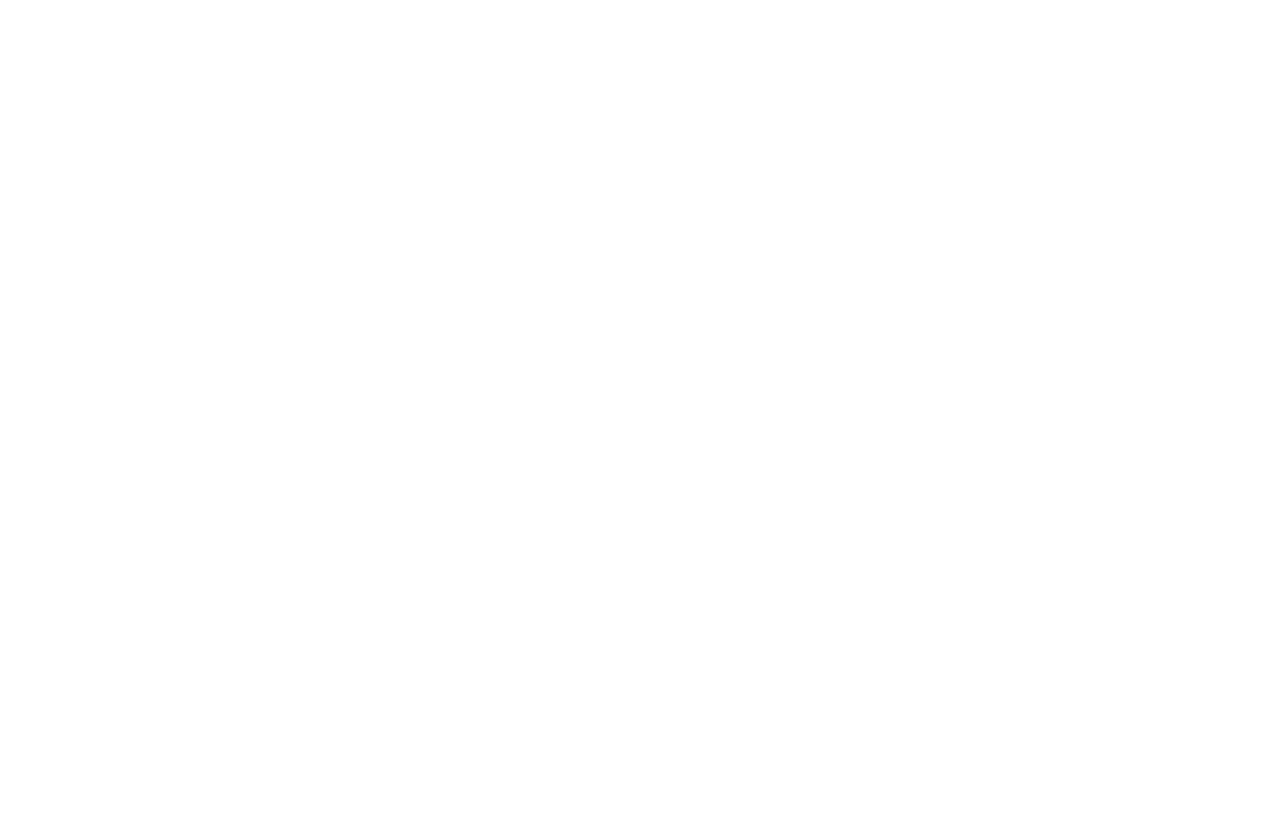
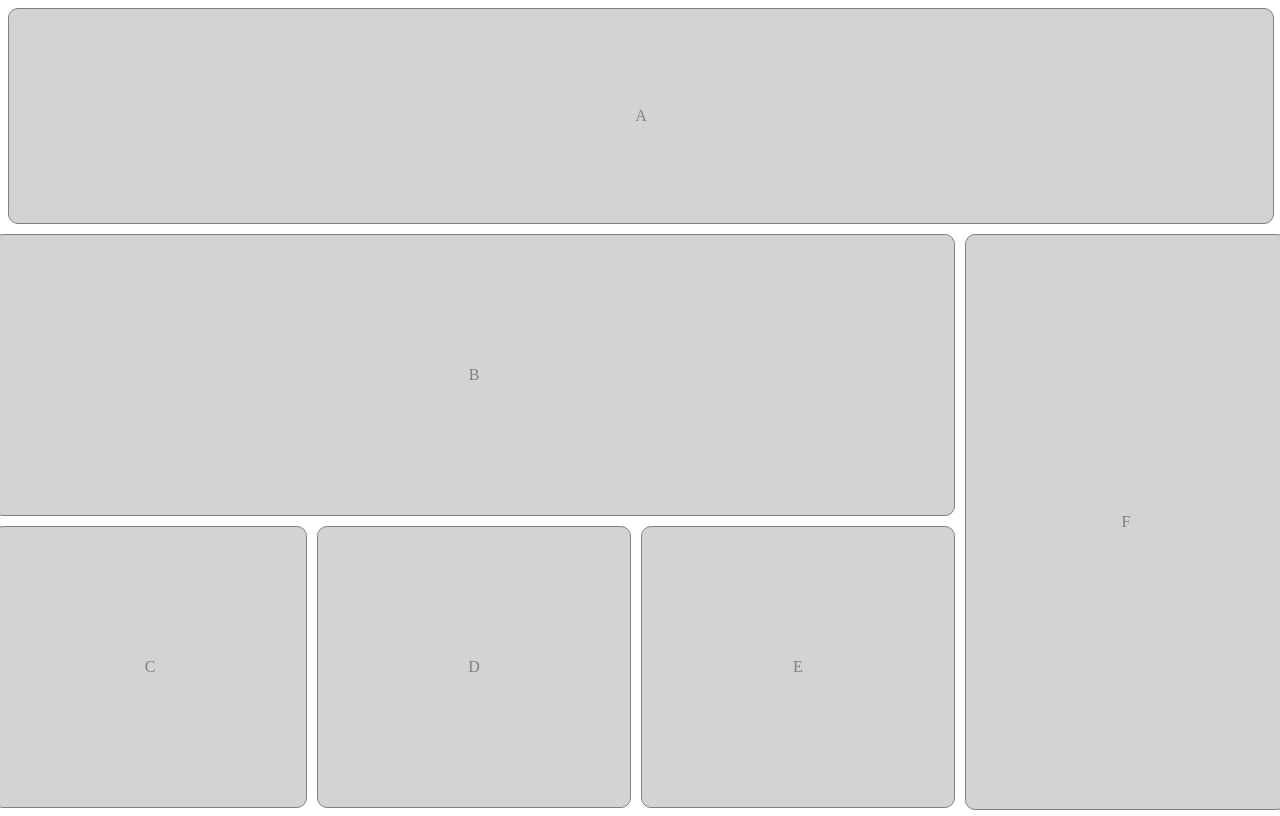
Before and after one commit to jukitot/html-may-2024, a plain HTML site: page Lesson15/HW15_2/index.html in a window 1280 px wide. Drawn offline with Linux system fonts and the light colour scheme.

Commit message:
done HW15_2

```diff
--- a/Lesson15/HW15_2/index.html
+++ b/Lesson15/HW15_2/index.html
@@ -4,8 +4,23 @@
     <meta charset="UTF-8">
     <meta name="viewport" content="width=device-width, initial-scale=1.0">
     <title>Title</title>
+    <link rel="stylesheet" href="style.css">
+    <link rel="stylesheet" href="style-mobile.css">
 </head>
-<body>
-
+<body class="flex-center">
+<header class="flex-center">
+    A
+</header>
+<main class="flex-center">
+    <section class="section-blocks-1">
+        <div class="block-b flex-center">B</div>
+        <div class="blocks-c-d-e flex-center">
+            <div class="flex-center">C</div>
+            <div class="flex-center">D</div>
+            <div class="flex-center">E</div>
+        </div>
+    </section>
+    <section class="block-f flex-center">F</section>
+</main>
 </body>
 </html>
--- a/Lesson15/HW15_2/style-mobile.css
+++ b/Lesson15/HW15_2/style-mobile.css
@@ -0,0 +1,19 @@
+@media screen and (max-width: 480px){
+    main {
+        flex-wrap: wrap;
+    }
+    header {
+        height: 20vh;
+        margin: 0;
+    }
+    header, .block-b {
+        width: 450px;
+    }
+    .blocks-c-d-e div {
+        height: 15vh;
+    }
+    .block-f {
+        height: 20vh;
+        width: 450px;
+    }
+}
--- a/Lesson15/HW15_2/style.css
+++ b/Lesson15/HW15_2/style.css
@@ -0,0 +1,57 @@
+body {
+    flex-direction: column;
+    height: 100vh;
+}
+.flex-center{
+    display: flex;
+    justify-content: center;
+    align-items: center;
+    gap: 10px;
+}
+header {
+    height: 30vh;
+    width: 100%;
+    border-radius: 10px;
+    border: 1px solid grey;
+    background-color: lightgrey;
+    color: grey;
+    margin: auto;
+}
+main {
+
+    height: 75vh;
+}
+
+
+.block-b {
+    height: 35vh;
+    width: 75vw;
+    border-radius: 10px;
+    border: 1px solid grey;
+    background-color: lightgrey;
+    color: grey;
+}
+.block-f {
+    height: 100%;
+    width: 25vw;
+    border-radius: 10px;
+    border: 1px solid grey;
+    background-color: lightgrey;
+    color: grey;
+    margin: auto;
+}
+.blocks-c-d-e div {
+    height: 35vh;
+    width: 33%;
+    border-radius: 10px;
+    border: 1px solid grey;
+    background-color: lightgrey;
+    color: grey;
+
+}
+.section-blocks-1 {
+    display: flex;
+    gap: 10px;
+    flex-direction: column;
+
+}
```
